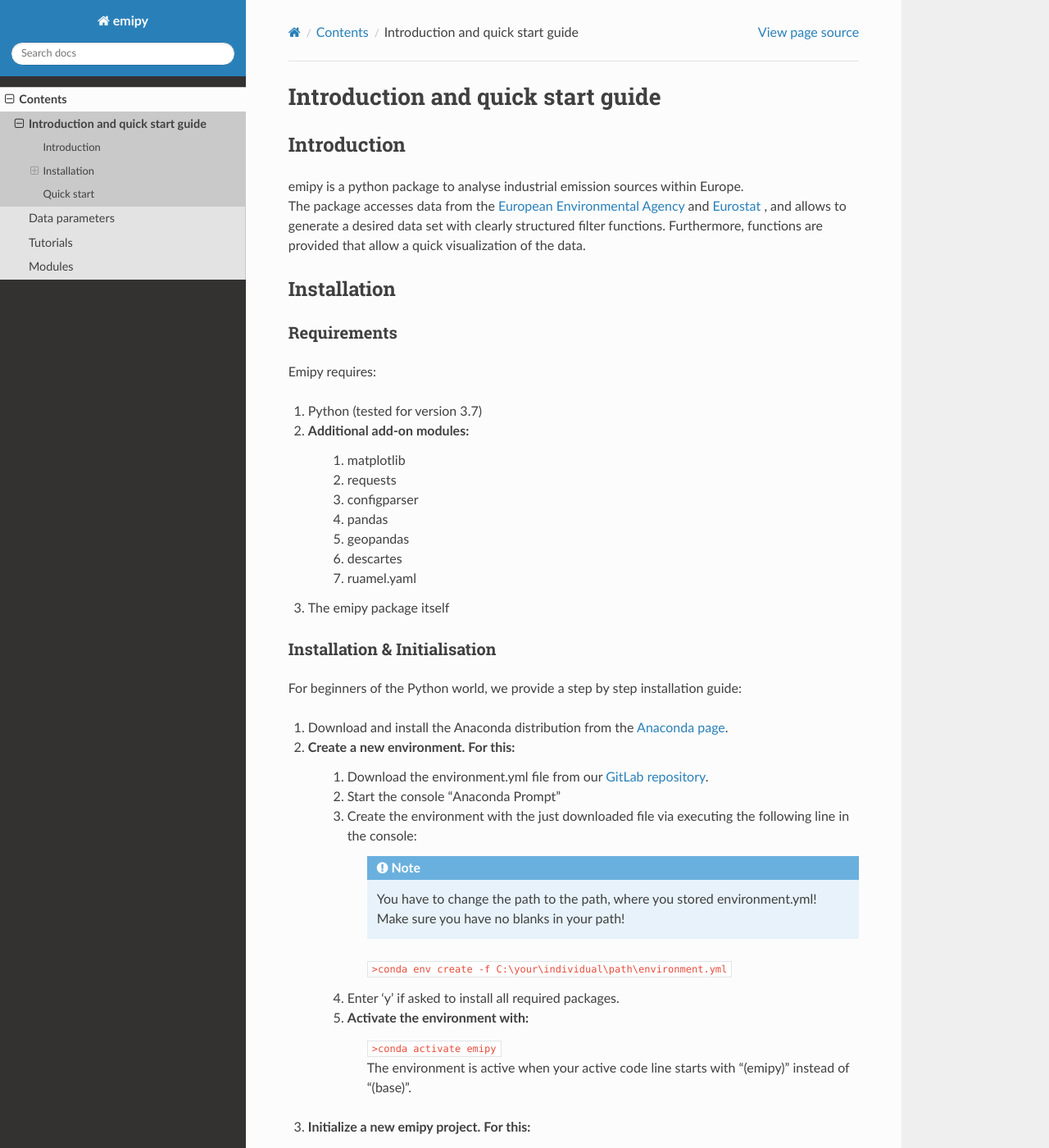
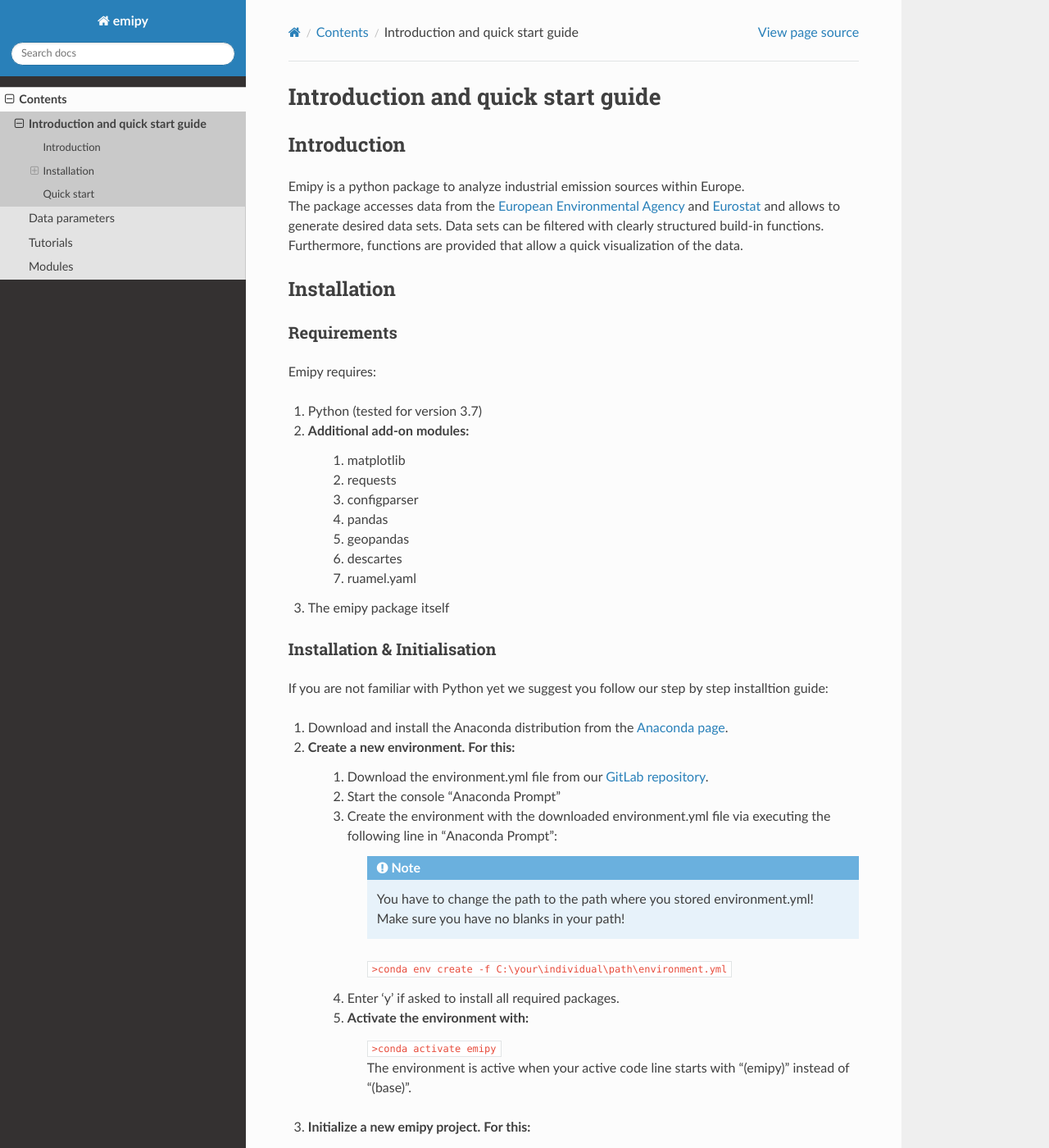
Before and after one commit to ElsevierSoftwareX/SOFTX-D-21-00134, a Sphinx documentation site: the page built from docs/source/introduction.rst, in a window 1280 px wide and 1400 px high. Shown: the whole window at 82% size. Built offline with Sphinx 7.4.7 and the Read the Docs theme 2.0.0, drawn with Linux system fonts in a browser that asks for light colours; some of the changed text lies outside the part shown.

Commit message:
Documentation introduction few typos

```diff
--- a/docs/source/introduction.rst
+++ b/docs/source/introduction.rst
@@ -4,8 +4,8 @@ Introduction and quick start guide
 =============
 Introduction
 =============
-| emipy is a python package to analyse industrial emission sources within Europe.
-| The package accesses data from the `European Environmental Agency <https://www.eea.europa.eu/data-and-maps/data/member-states-reporting-art-7-under-the-european-pollutant-release-and-transfer-register-e-prtr-regulation-23>`_ and `Eurostat <https://ec.europa.eu/eurostat/de/web/gisco/geodata/reference-data/administrative-units-statistical-units/nuts#nuts21>`_ , and allows to generate a desired data set with clearly structured filter functions. Furthermore, functions are provided that allow a quick visualization of the data.
+| Emipy is a python package to analyze industrial emission sources within Europe.
+| The package accesses data from the `European Environmental Agency <https://www.eea.europa.eu/data-and-maps/data/member-states-reporting-art-7-under-the-european-pollutant-release-and-transfer-register-e-prtr-regulation-23>`_ and `Eurostat <https://ec.europa.eu/eurostat/de/web/gisco/geodata/reference-data/administrative-units-statistical-units/nuts#nuts21>`_  and allows to generate desired data sets. Data sets can be filtered with clearly structured build-in functions. Furthermore, functions are provided that allow a quick visualization of the data.
 
 =============
 Installation
@@ -30,16 +30,16 @@ Emipy  requires:
 Installation & Initialisation
 -----------------------------
 
-For beginners of the Python world, we provide a step by step installation guide:
+If you are not familiar with Python yet we suggest you follow our step by step installtion guide:
 
 1. Download and install the Anaconda distribution from the `Anaconda page <https://www.anaconda.com/products/individual>`_.
 2. Create a new environment. For this:
     1. Download the environment.yml file from our `GitLab repository <https://gitlab-public.fz-juelich.de/s.morgenthaler/emipy>`_.
     2. Start the console "Anaconda Prompt"
-    3. Create the environment with the just downloaded file via executing the following line in the console:
+    3. Create the environment with the downloaded environment.yml file via executing the following line in "Anaconda Prompt":
 
         .. note::
-            | You have to change the path to the path, where you stored environment.yml!
+            | You have to change the path to the path where you stored environment.yml!
 	    | Make sure you have no blanks in your path!
 
     	``>conda env create -f C:\your\individual\path\environment.yml``
@@ -53,6 +53,8 @@ For beginners of the Python world, we provide a step by step installation guide:
     2. Execute the following lines to load the module rawdata and execute the function `init_emipy_project()` which will create a folder structure at the given path and download all necessary data.
         .. note::
 	    You have to change the path to the location, where you want the data to be stored!
+		..note::
+		The inialization process may take a few minutes as large amounts of data is downloaded. Please be patient and let it run until finished completely.
 
 	.. note::
 	    Since we now are in Python, the inserted path needs a special format. Python reads ``"\"`` as a escape, like ``"\n"`` for new line. You can either use ``"\\"`` or "/" instead of a single ``"\"`` or, alternatively you can put a "r" before the path.
@@ -61,13 +63,13 @@ For beginners of the Python world, we provide a step by step installation guide:
 	| ``>>>import emipy as ep``
 	| ``>>>ep.init_emipy_project('C:\\Choose\\a\\path')``
 	| ``>>>exit()``
-	| If the Init function completed it's task, it prints 'The Initialisation process is completed.' If you do not receive this message, check for typos and repeat executing the function.
+	| If the initialization function completed its task it prints the message 'The Initialization process is completed.' If you do not receive this message check for typos and repeat executing the function.
 
-Experienced users can download the emipy package via the package manager pip:
+You can also download the emipy package via the package manager pip:
 
     ``>pip install emipy``
 
-Keep in mind, that you have to install the list of packages given above. Execute point 3 from the step by step guide to initialize a new project.
+Keep in mind that you have to install the list of packages given above. Execute point 3 from the step by step guide to initialize a new project.
 
 
 
```
